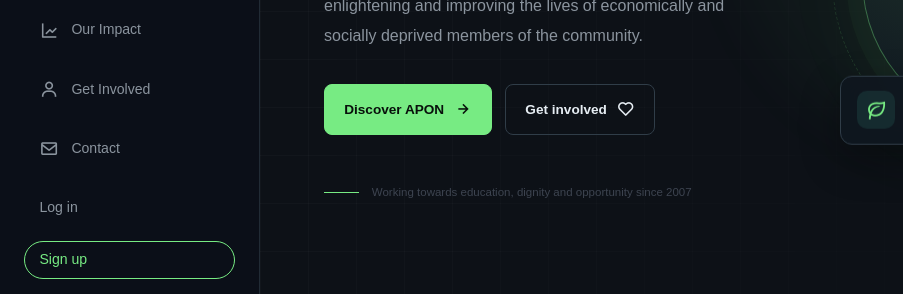
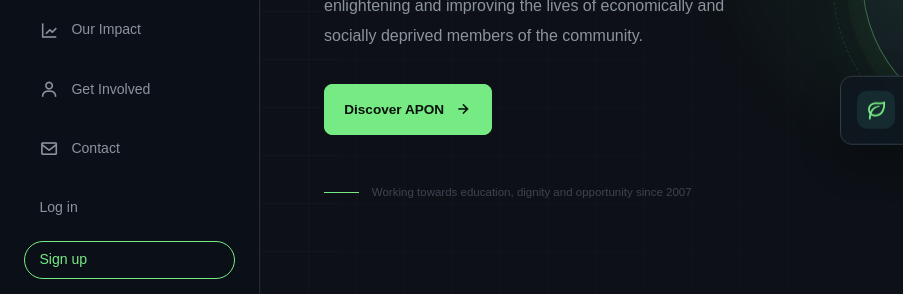
Before and after one commit to tanvir-inc/apon-foundation, a website: page index.html in a window 1280 px wide. Shown: the part 421-715 px from the top of the page, 0-903 px from the left. Drawn offline with nearby package versions, Linux system fonts and the light colour scheme; no server answers.

Commit message:
Update index.html

```diff
--- a/index.html
+++ b/index.html
@@ -36,7 +36,7 @@
         <p class="eyebrow"><span></span> NON-PROFIT DEVELOPMENT ORGANIZATION</p>
         <h1>A brighter path.<br /><em>A better future.</em></h1>
         <p class="hero-sub">Alor Pothe Nobojatray (APON) Foundation is dedicated to enlightening and improving the lives of economically and socially deprived members of the community.</p>
-        <div class="hero-actions"><a class="btn btn-primary" href="#about">Discover APON <i class='bx bx-right-arrow-alt'></i></a><a class="btn btn-outline" href="#get-involved">Get involved <i class='bx bx-heart'></i></a></div>
+        <div class="hero-actions"><a class="btn btn-primary" href="#about">Discover APON <i class='bx bx-right-arrow-alt'></i></a></div>
         <div class="hero-note"><span class="note-line"></span><span>Working towards education, dignity and opportunity since 2007</span></div>
       </div>
       <div class="hero-art reveal" aria-label="APON Foundation mission highlights">
```
